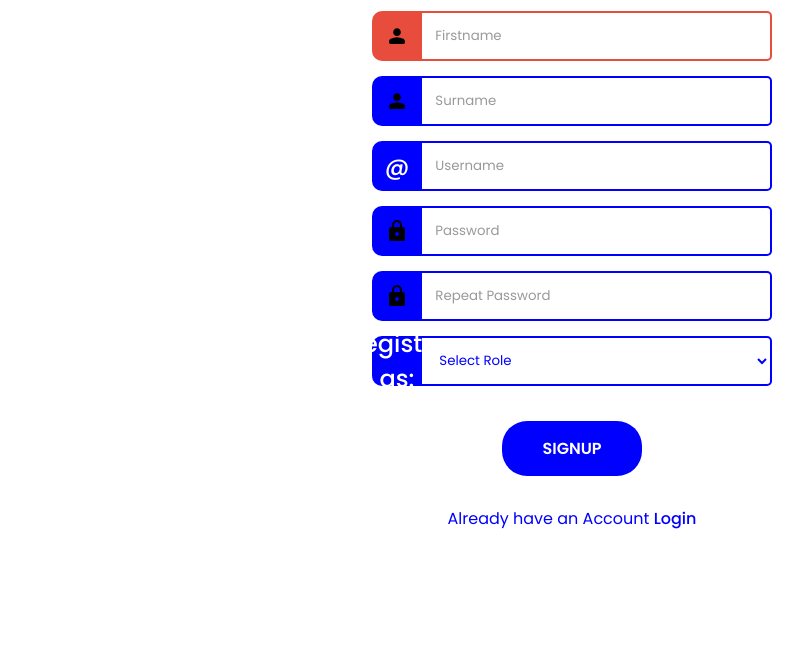
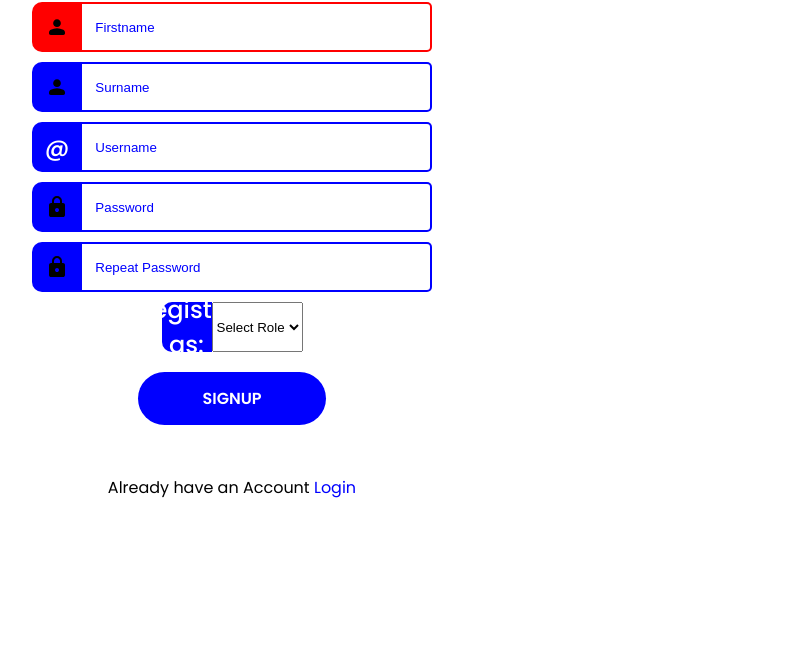
Before and after one commit to katelynlai/SyntaxSchoolers, a plain HTML site: page frontend/signupPage/signup.html in a window 1280 px wide. Shown: the part 183-840 px from the top of the page, without its empty margins (68-871 px from the left). After the commit the page ends 800 px from the top, so only its background shows below. Drawn offline with Linux system fonts and the light colour scheme.

Commit message:
fixed sign up

```diff
--- a/frontend/signupPage/signup.css
+++ b/frontend/signupPage/signup.css
@@ -6,53 +6,50 @@
     --text-color: blue;
     --input-colour: white;
 }
-
 *{
     margin: 0;
     padding: 0;
 }
 
 html{
-    font-family: Poppins, 'Segoe UI', Tahoma, Geneva, Verdana, sans-serif;
+    font-family: Poppins, 'Segoe UI', Tahoma, Geneva, Verdana, sans-serif, sans-serif;
     font-size: 12pt;
-    color: var(--text-color);
+    color: var(--text-colour);
     text-align: center;
 }
 
-body {
+body{
+    min-height: 100vh;
+    overflow: hidden;
+}
+
+.wrapper{
+    box-sizing: border-box;
+    background-color: var(--base-color);
+    height: 100vh;
+    width: max(20%, 600px);
+    padding: 10px;
+    border-radius: 0 20px 20px 0;
     display: flex;
     flex-direction: column;
     align-items: center;
     justify-content: center;
-    min-height: 100vh;
-    background-color: white;
-    overflow-x: hidden;
-    padding: 20px;
-}
-
-.wrapper{
-    display: flex;
-    flex-direction: column;
-    align-items: center;
-    justify-content: center;
-    width: 100%;
-    max-width: 400px;
 }
 
 h1{
     font-size: 2rem;
     font-weight: 900;
     text-transform: uppercase;
-    margin-bottom: 20px;
 }
 
 form{
     width: min(400px, 100%);
-    margin-bottom: 30px;
+    margin-top: 20px;
+    margin-bottom: 50px;
     display: flex;
     flex-direction: column;
     align-items: center;
-    gap: 15px;
+    gap: 10px;
 }
 
 form > div{
@@ -67,14 +64,13 @@ form label{
     width: 50px;
     background-color: var(--accent-color);
     fill: var(--base-color);
-    color: var(--base-color);
+    color:var(--base-color);
     border-radius: 10px 0 0 10px;
     display: flex;
     justify-content: center;
     align-items: center;
     font-size: 1.5rem;
     font-weight: 500;
-    transition: background-color 0.3s ease;
 }
 
 form input{
@@ -87,8 +83,6 @@ form input{
     border: 2px solid var(--accent-color);
     border-left: none;
     background-color: var(--input-colour);
-    font-family: inherit;
-    transition: border-color 0.3s ease;
 }
 
 form input:hover{
@@ -105,109 +99,51 @@ div:has(input:focus) > label{
 }
 
 form input::placeholder{
-    color: #999;
-}
-
-form select {
-    box-sizing: border-box;
-    flex-grow: 1;
-    min-width: 0;
-    height: 50px;
-    padding: 1em;
-    border-radius: 0 5px 5px 0;
-    border: 2px solid var(--accent-color);
-    border-left: none;
-    background-color: var(--input-colour);
     color: var(--text-color);
-    font-family: inherit;
-    cursor: pointer;
-    transition: border-color 0.3s ease;
-}
-
-form select:focus {
-    outline: none;
-    border-color: var(--text-color);
-}
-
-div:has(select:focus) > label {
-    background-color: var(--text-color);
 }
 
 form button{
-    margin-top: 20px;
+    margin-top: 10px;
     border: none;
-    border-radius: 25px;
-    padding: 15px 40px;
+    border-radius: 1000px;
+    padding: .85em 4em;
     background-color: var(--accent-color);
     color: var(--base-color);
-    font-family: inherit;
+    font: inherit;
     font-weight: 600;
     text-transform: uppercase;
     cursor: pointer;
-    transition: all 0.3s ease;
-    font-size: 1rem;
+    transition: 150ms ease;
 }
 
 form button:hover{
     background-color: var(--text-color);
-    transform: translateY(-2px);
-    box-shadow: 0 5px 15px rgba(0,0,0,0.2);
 }
 
 form button:focus{
-    outline: none;
+    outline:none;
     background-color: var(--text-color);
 }
 
 a{
     text-decoration: none;
-    color: var(--accent-color);
-    font-weight: 500;
-    transition: all 0.3s ease;
+    color: var(--accent-color)
 }
 
 a:hover{
     text-decoration: underline;
-    color: var(--text-color);
 }
 
-.login-link {
-    margin-top: 20px;
-}
-
-/* Error state styling */
-form div.incorrect label{
-    background-color: #e74c3c;
-}
-
-form div.incorrect input,
-form div.incorrect select{
-    border-color: #e74c3c;
-}
-
-/* Responsive design */
 @media(max-width: 1100px){
     .wrapper{
-        width: 100%;
-        max-width: 400px;
+        width: min(600px, 100%)
     }
 }
 
-@media(max-width: 600px){
-    .wrapper{
-        width: 100%;
-        max-width: 350px;
-    }
+form div.incorrect label{
+    background-color: red;
+}
 
-    h1 {
-        font-size: 1.5rem;
-    }
-
-    form {
-        width: 100%;
-    }
-
-    body {
-        padding: 10px;
-    }
+form div.incorrect input{
+    border-color: red;
 }
--- a/frontend/signupPage/signup.html
+++ b/frontend/signupPage/signup.html
@@ -2,7 +2,7 @@
     <head>
         <title>My First webpage</title>
         <link rel="stylesheet" href="signup.css">
-        <script src="../assests/register_auth.js" defer></script>
+        <script src="../assets/register_auth.js" defer></script>
     </head>
         <meta charset="UTF 8">
         <meta name="viewport" content="width=device-width, initial-scale=1.0">
```
